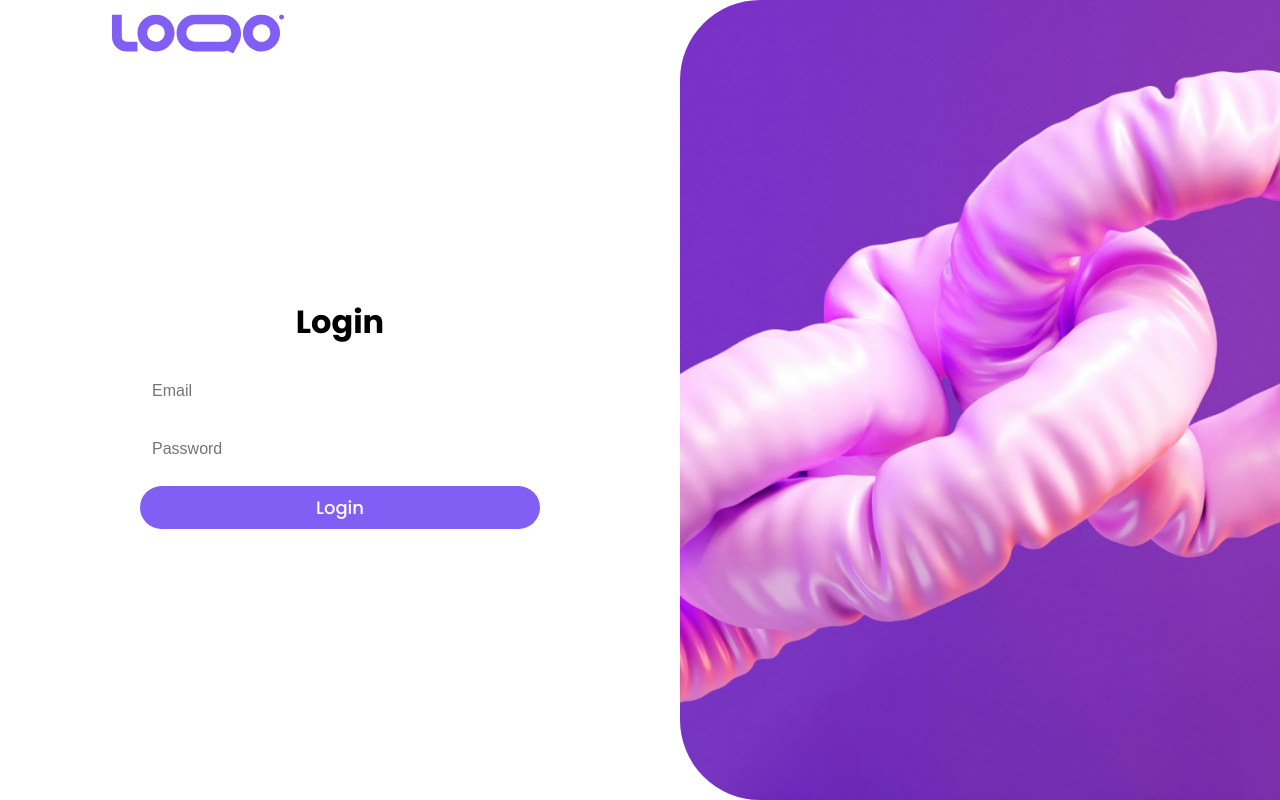
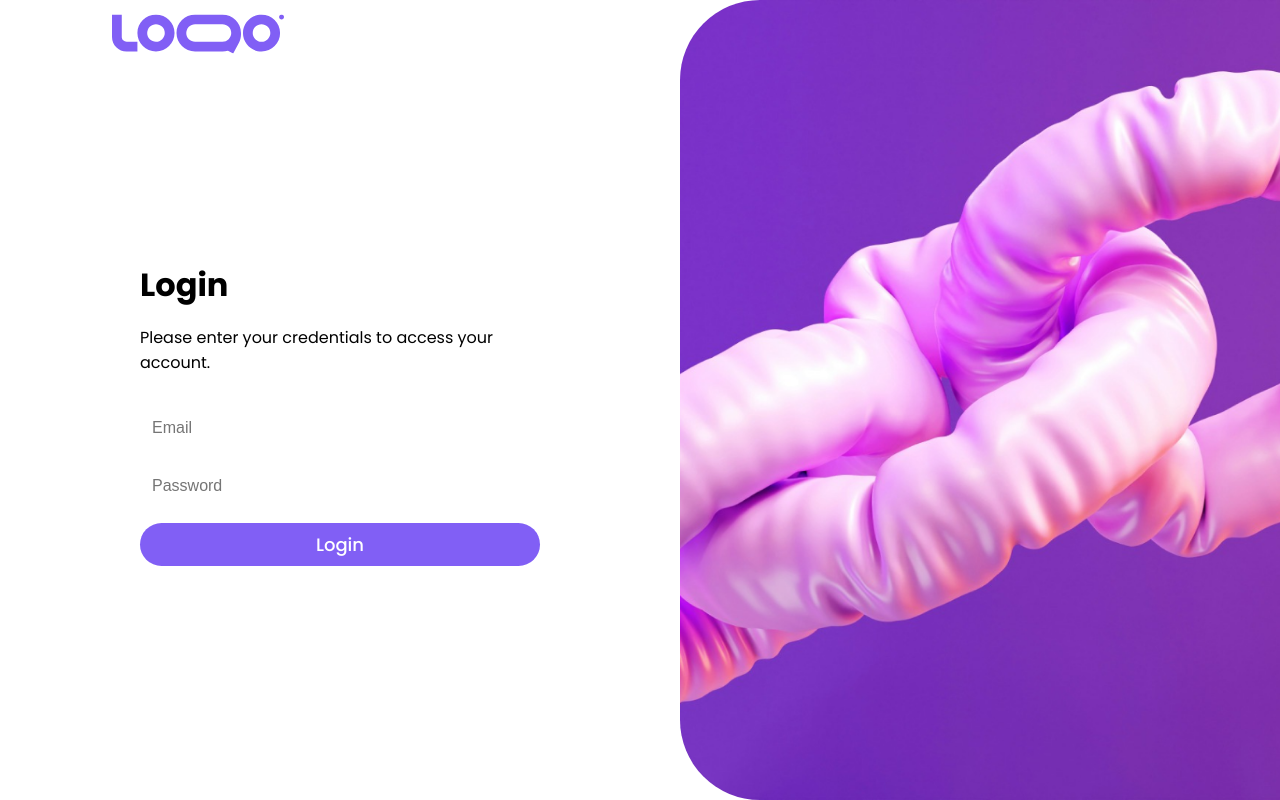
Before and after one commit to henriettamajai/ecommerce-app, a React (Create React App) app in the folder ecommerce/: page /login in a window 1280 px wide. Built offline with nearby package versions, Linux system fonts and the light colour scheme.

Commit message:
Design updates

```diff
--- a/ecommerce/src/pages/login/LoginPage.js
+++ b/ecommerce/src/pages/login/LoginPage.js
@@ -15,6 +15,7 @@ const LoginPage = () => {
 
         <div className={styles.formWrapper}>
           <h2 className={styles.title}>Login</h2>
+          <p className={styles.subtitle}>Please enter your credentials to access your account.</p>
           <form className={styles.form}>
             <input
               type="email"
--- a/ecommerce/src/pages/login/LoginPage.module.css
+++ b/ecommerce/src/pages/login/LoginPage.module.css
@@ -26,8 +26,18 @@
 
   .title {
     font-size: 32px;
-    margin-bottom: 24px;
+    font-weight: 600;
+    margin-bottom: 12px;
     color: var(--black);
+    text-align: left;
+  }
+
+  .subtitle {
+    font-size: 16px;
+    font-weight: 400;
+    margin-bottom: 32px;
+    color: var(--netutral-600);
+    text-align: left;
   }
 
   .form {
```
